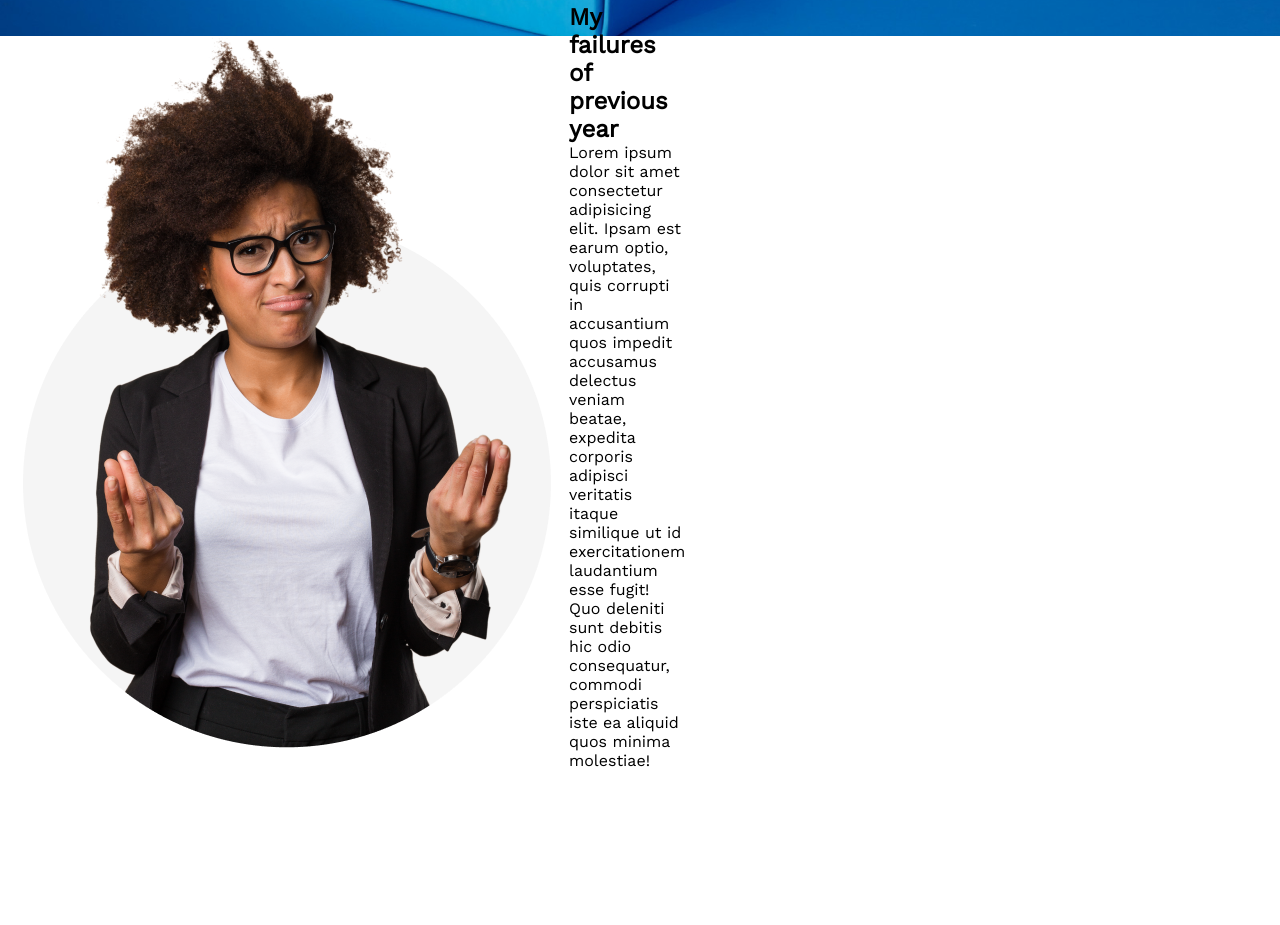
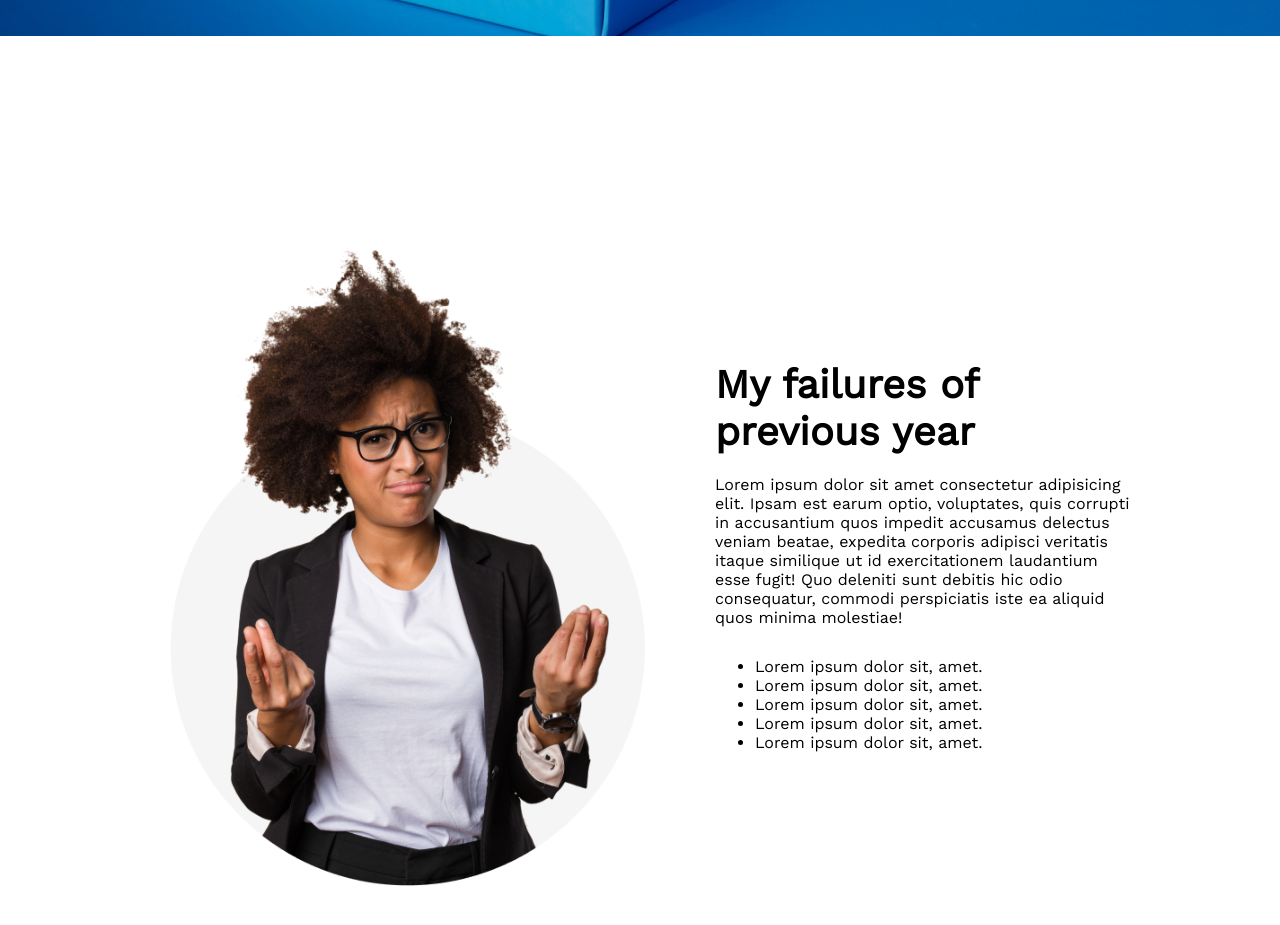
Before and after one commit to nusratjahan2/new-year-new-me-solution, a plain HTML site: page index.html in a window 1280 px wide. Shown: the part 757-1682 px from the top of the page. Before the commit the page ends 1527 px from the top, so only its background shows below. Drawn offline with nearby package versions, Linux system fonts and the light colour scheme.

Commit message:
section1 added

```diff
--- a/index.html
+++ b/index.html
@@ -28,6 +28,13 @@
          <div class="section1_text">
             <h1>My failures of previous year</h1>
             <p>Lorem ipsum dolor sit amet consectetur adipisicing elit. Ipsam est earum optio, voluptates, quis corrupti in accusantium quos impedit accusamus delectus veniam beatae, expedita corporis adipisci veritatis itaque similique ut id exercitationem laudantium esse fugit! Quo deleniti sunt debitis hic odio consequatur, commodi perspiciatis iste ea aliquid quos minima molestiae!</p>
+            <ul>
+                <li>Lorem ipsum dolor sit, amet.</li>
+                <li>Lorem ipsum dolor sit, amet.</li>
+                <li>Lorem ipsum dolor sit, amet.</li>
+                <li>Lorem ipsum dolor sit, amet.</li>
+                <li>Lorem ipsum dolor sit, amet.</li>
+            </ul>
          </div>
        </section>
     </header>
--- a/style.css
+++ b/style.css
@@ -35,7 +35,30 @@ header{
 /* section style */
 .section1{
    display: flex;
+   padding: 200px 150px;
    align-items: center;
-   height: 700px;
-   width: 550px;
+   justify-content: space-between;
 }
+.section1 img{
+    height: 650px;
+    width: 550;
+}
+.section1_text{
+    height: 400px;
+    width: 415px;
+    text-align: left;
+}
+.section1_text h1{
+    font-size: 40px;
+    font-weight: 700;
+}
+.section1_text p{
+    padding: 20px 0;
+    font-size: 16px;
+    font-weight: 400;
+}
+.section1_text ul{
+    padding: 10px 40px;
+    font-size: 16px;
+    font-weight: 400;
+}
```
